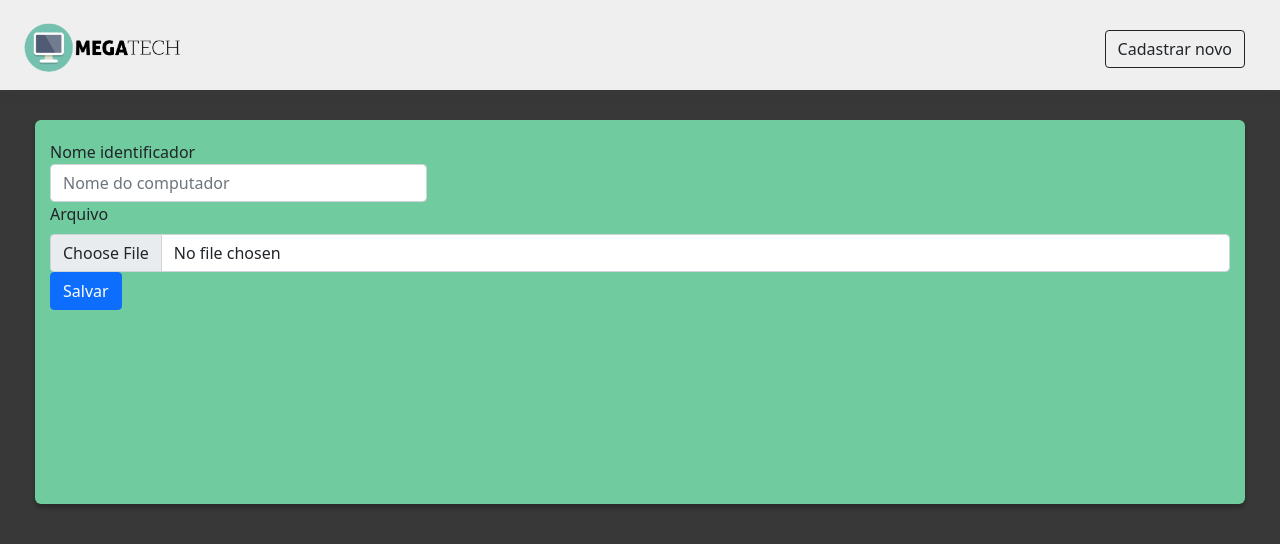
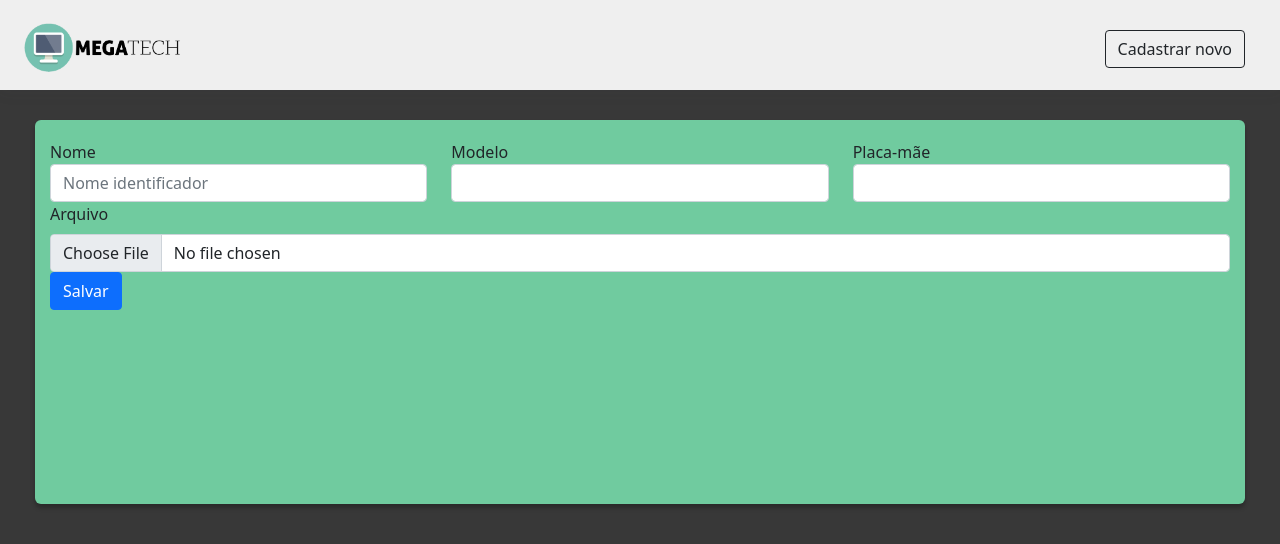
Before and after one commit to miathayde/adm-computadores, an Angular app: page /novo in a window 1280 px wide. Shown: the top 544 px of the page. Built offline with nearby package versions, Linux system fonts and the light colour scheme.

Commit message:
Acrescentando variavel

```diff
--- a/db.json
+++ b/db.json
@@ -4,6 +4,7 @@
       "nome": "Computador principal",
       "arquivo": null,
       "id": 1,
+      "modelo": "Samsung Odyssey",
       "marca": "Cougar",
       "placaMae": "Gigabyte DS3P-FX",
       "memoriaRam":"RyzerX",
--- a/src/app/computadores/computadores.ts
+++ b/src/app/computadores/computadores.ts
@@ -1,6 +1,7 @@
 export interface Computadores {
     id: number;
     nome: string;
+    modelo: string;
     marca: string;
     placaMae: string;
     memoriaRam: string;
--- a/src/app/computadores/formulario/formulario.component.html
+++ b/src/app/computadores/formulario/formulario.component.html
@@ -2,15 +2,39 @@
   <form class="needs-validation" novalidate [formGroup]="form">
     <div class="row">
       <div class="col-md-4">
-        <label for="nome">Nome identificador</label>
+        <label for="nome">Nome</label>
         <input
           class="form-control"
           [ngClass]="{ 'is-invalid': submitted && hasError('nome') }"
           id="nome"
           type="text"
-          placeholder="Nome do computador"
+          placeholder="Nome identificador"
           aria-label="default input example"
           formControlName="nome"
+        />
+      </div>
+      <div class="col-md-4">
+        <label for="nome">Modelo</label>
+        <input
+          class="form-control"
+          [ngClass]="{ 'is-invalid': submitted && hasError('modelo') }"
+          id="modelo"
+          type="text"
+          placeholder=""
+          aria-label="default input example"
+          formControlName="modelo"
+        />
+      </div>
+      <div class="col-md-4">
+        <label for="nome">Placa-mãe</label>
+        <input
+          class="form-control"
+          [ngClass]="{ 'is-invalid': submitted && hasError('placaMae') }"
+          id="placaMae"
+          type="text"
+          placeholder=""
+          aria-label="default input example"
+          formControlName="placaMae"
         />
       </div>
     </div>
--- a/src/app/computadores/formulario/formulario.component.ts
+++ b/src/app/computadores/formulario/formulario.component.ts
@@ -29,6 +29,7 @@ export class FormularioComponent implements OnInit {
       id: [computador.id],
       nome: [computador.nome, [Validators.required, Validators.minLength(3), Validators.maxLength(100)]],
       arquivo: [computador.arquivo],
+      modelo: [computador.modelo, [Validators.required]],
       marca: [computador.marca, [Validators.required]],
       placaMae: [computador.placaMae, [Validators.required]],
       memoriaRam: [computador.memoriaRam, [Validators.required]],
--- a/src/app/computadores/guards/computador-resolver.guard.ts
+++ b/src/app/computadores/guards/computador-resolver.guard.ts
@@ -23,6 +23,7 @@ export class ComputadorResolverGuard implements Resolve<Computadores> {
             id: null,
             nome: null,
             arquivo: null,
+            modelo: null,
             marca: null,
             placaMae: null,
             memoriaRam: null,
```
